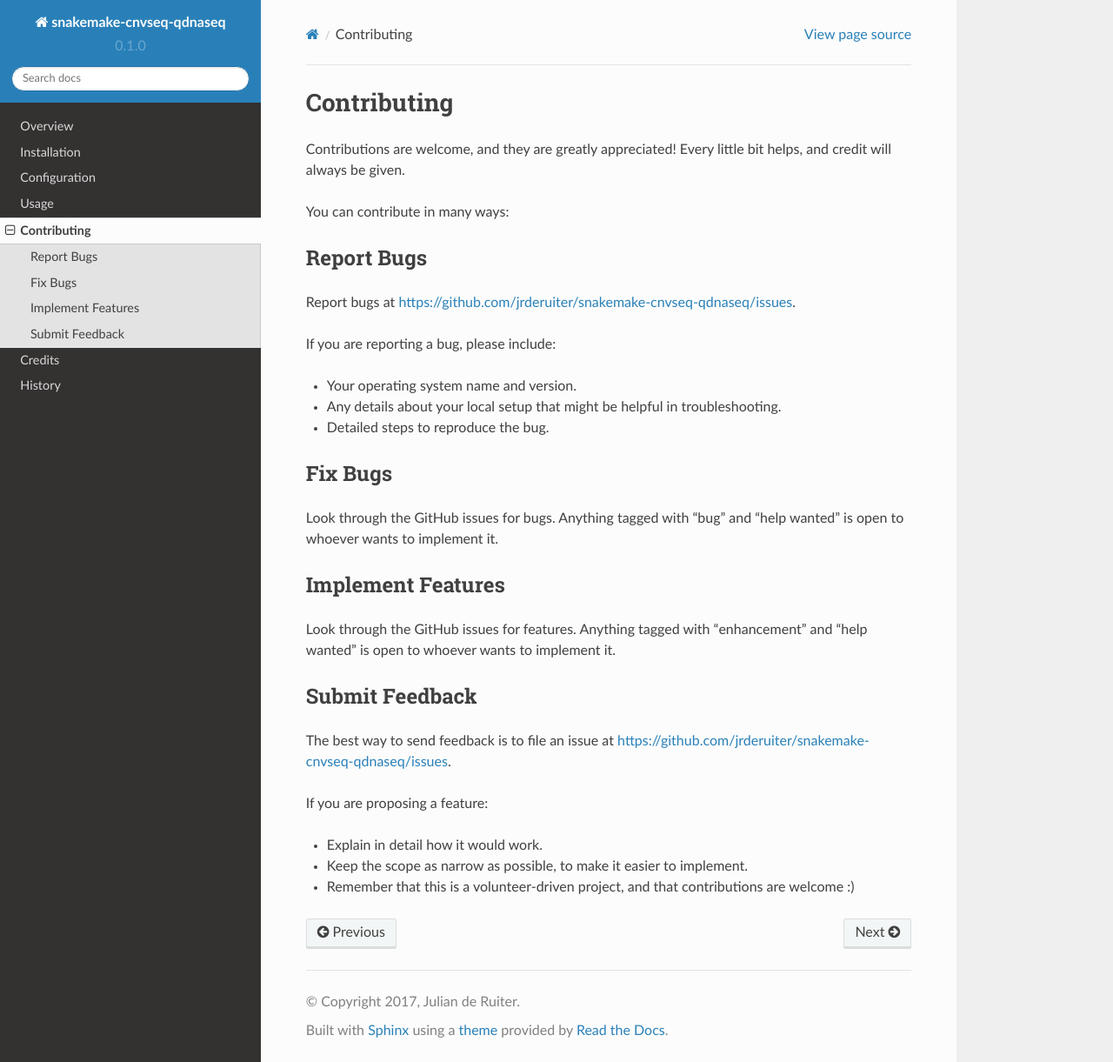
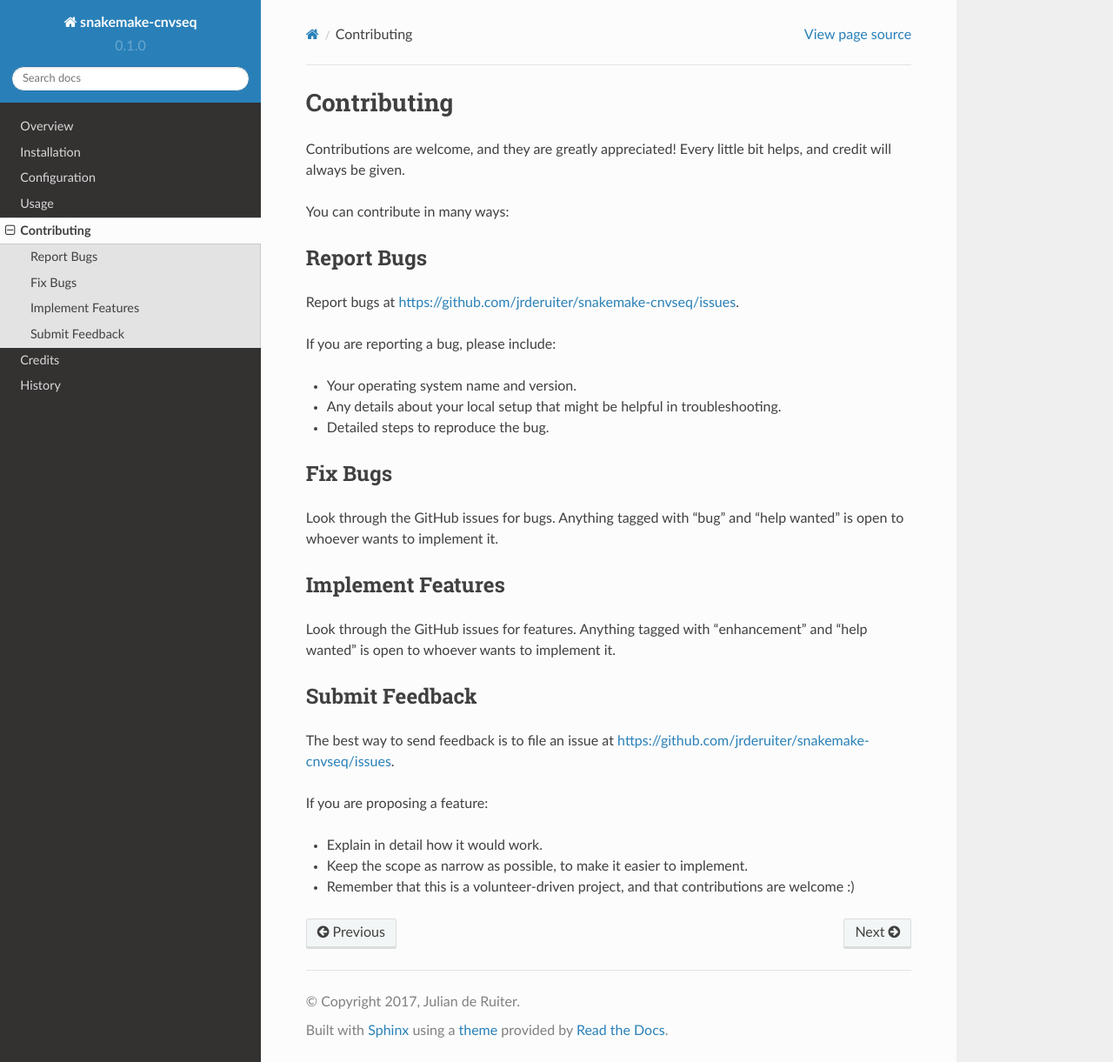
Before and after one commit to jrderuiter/snakemake-cnvseq, a Sphinx documentation site: the page built from docs/contributing.rst, in a window 1280 px wide and 1221 px high. Shown: the whole window at 87% size. Built offline with Sphinx 7.4.7 and the Read the Docs theme 2.0.0, drawn with Linux system fonts in a browser that asks for light colours.

Commit message:
Update docs to reflect rename of repo.

```diff
--- a/docs/conf.py
+++ b/docs/conf.py
@@ -1,6 +1,6 @@
 # -*- coding: utf-8 -*-
 #
-# snakemake-cnvseq-qdnaseq documentation build configuration file, created by
+# snakemake-cnvseq documentation build configuration file, created by
 # sphinx-quickstart.
 #
 # This file is execfile()d with the current directory set to its containing dir.
@@ -41,7 +41,7 @@ source_suffix = '.rst'
 master_doc = 'index'
 
 # General information about the project.
-project = u'snakemake-cnvseq-qdnaseq'
+project = u'snakemake-cnvseq'
 copyright = u'2017, Julian de Ruiter'
 author = u'Julian de Ruiter'
 
@@ -166,7 +166,7 @@ html_static_path = ['_static']
 # html_file_suffix = None
 
 # Output file base name for HTML help builder.
-htmlhelp_basename = 'snakemake-cnvseq-qdnaseqdoc'
+htmlhelp_basename = 'snakemake-cnvseqdoc'
 
 
 # -- Options for LaTeX output --------------------------------------------------
@@ -186,8 +186,8 @@ latex_elements = {
 # (source start file, target name, title, author, documentclass [howto/manual]).
 latex_documents = [
     ('index',
-     'snakemake-cnvseq-qdnaseq.tex',
-     u'snakemake-cnvseq-qdnaseq Documentation',
+     'snakemake-cnvseq.tex',
+     u'snakemake-cnvseq Documentation',
      u"Julian de Ruiter", 'manual'),
 ]
 
@@ -217,8 +217,8 @@ latex_documents = [
 # One entry per manual page. List of tuples
 # (source start file, name, description, authors, manual section).
 man_pages = [
-    ('index', 'snakemake-cnvseq-qdnaseq',
-     u'snakemake-cnvseq-qdnaseq Documentation',
+    ('index', 'snakemake-cnvseq',
+     u'snakemake-cnvseq Documentation',
      [u"Julian de Ruiter"], 1)
 ]
 
@@ -232,9 +232,9 @@ man_pages = [
 # (source start file, target name, title, author,
 #  dir menu entry, description, category)
 texinfo_documents = [
-    ('index', 'snakemake-cnvseq-qdnaseq',
-     u'snakemake-cnvseq-qdnaseq Documentation',
-     u"Julian de Ruiter", 'snakemake-cnvseq-qdnaseq',
+    ('index', 'snakemake-cnvseq',
+     u'snakemake-cnvseq Documentation',
+     u"Julian de Ruiter", 'snakemake-cnvseq',
      'A short description of the project.', 'Miscellaneous'),
 ]
 
--- a/docs/contributing.rst
+++ b/docs/contributing.rst
@@ -9,7 +9,7 @@ You can contribute in many ways:
 Report Bugs
 ~~~~~~~~~~~
 
-Report bugs at https://github.com/jrderuiter/snakemake-cnvseq-qdnaseq/issues.
+Report bugs at https://github.com/jrderuiter/snakemake-cnvseq/issues.
 
 If you are reporting a bug, please include:
 
@@ -33,7 +33,7 @@ Submit Feedback
 ~~~~~~~~~~~~~~~
 
 The best way to send feedback is to file an issue at
-https://github.com/jrderuiter/snakemake-cnvseq-qdnaseq/issues.
+https://github.com/jrderuiter/snakemake-cnvseq/issues.
 
 If you are proposing a feature:
 
--- a/docs/installation.rst
+++ b/docs/installation.rst
@@ -6,7 +6,7 @@ If you simply want to use this workflow, download and extract the
 workflow, fork this repository. Please consider providing any generally
 applicable modifications via a pull request.
 
-.. _latest release: https://github.com/jrderuiter/snakemake-cnvseq-qdnaseq/releases
+.. _latest release: https://github.com/jrderuiter/snakemake-cnvseq/releases
 
 To be able to run the workflow, you at least need to have snakemake and pandas
 installed. A basic (conda) environment containing these dependencies can be
```
Also changed, not shown: README.rst (+5 -5 lines).
